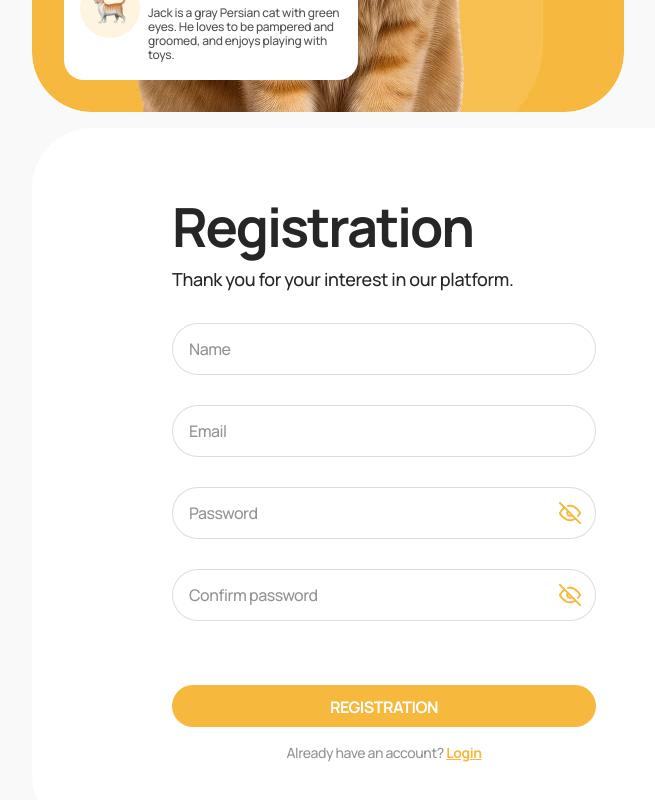
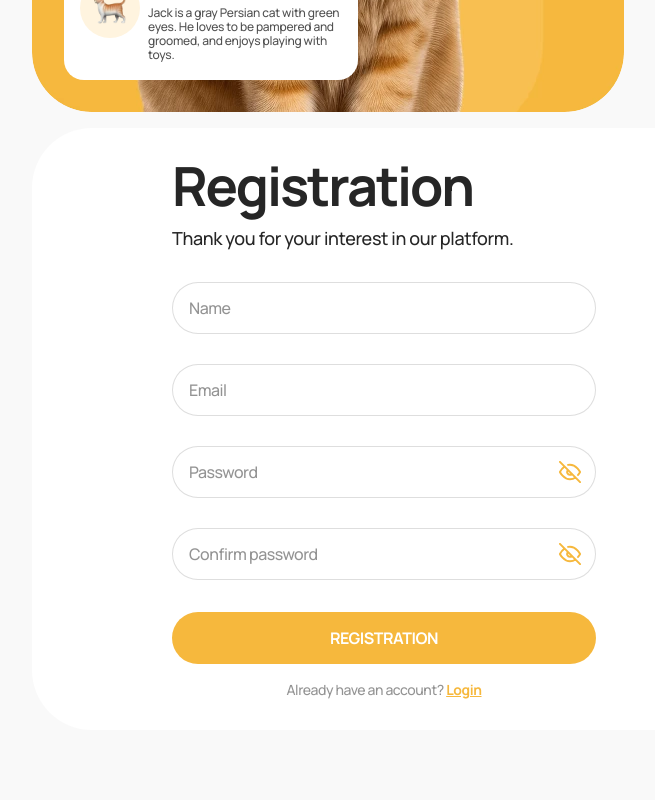
Before and after one commit to NiukaloTetiana/petLove, a React (Vite) app: page /register in a window 1280 px wide. Shown: the part 656-1456 px from the top of the page, without its empty margins (256-911 px from the left). After the commit the page ends 1418 px from the top, so only its background shows below. Built offline with nearby package versions, Linux system fonts and the light colour scheme.

Commit message:
Update AuthForm.tsx

```diff
--- a/src/components/AuthForm/AuthForm.tsx
+++ b/src/components/AuthForm/AuthForm.tsx
@@ -40,7 +40,7 @@ export const AuthForm = ({ registration, toggleModal }: IAuthFormProps) => {
   return (
     <form
       onSubmit={handleSubmit(onSubmit)}
-      className="py-[55px]px-5 w-full rounded-[30px] bg-white px-5 py-[55px] md:rounded-[60px] md:px-[140px] md:py-[71px] lg:px-[84px] lg:py-[69px]"
+      className={`w-full rounded-[30px] bg-white px-5 md:rounded-[60px] md:px-[140px] lg:w-[592px] lg:px-[84px] ${registration ? "py-5 md:py-[30px] lg:py-[77px]" : "py-[55px] md:py-[71px] lg:py-[118px]"}`}
     >
       <h2 className="mb-[12px] text-[28px] font-bold leading-[1] tracking-[-0.04em] text-[#262626] md:mb-[16px] md:text-[54px]">
         {registration ? "Registration" : "Log in"}
@@ -78,7 +78,6 @@ export const AuthForm = ({ registration, toggleModal }: IAuthFormProps) => {
         errors={errors}
         dirtyFields={dirtyFields}
         register={register}
-        className="mb-[40px] md:mb-[50px]"
       />
 
       {registration && (
@@ -89,13 +88,13 @@ export const AuthForm = ({ registration, toggleModal }: IAuthFormProps) => {
           errors={errors}
           dirtyFields={dirtyFields}
           register={register}
-          className="mb-[24px] md:mb-[34px]"
+          registration
         />
       )}
 
       <button
         type="submit"
-        className="link-reg mb-[12px] h-[42px] w-full rounded-[30px] bg-[#f6b83d] p-[12px] text-center text-[14px] font-bold uppercase leading-[1.29] tracking-[-0.03em] text-white transition duration-500 md:mb-[16px] md:p-[16px] md:text-[16px] md:leading-[0.8]"
+        className="link-reg mb-[12px] h-[42px] w-full rounded-[30px] bg-[#f6b83d] p-[12px] text-center text-[14px] font-bold uppercase leading-[1.29] tracking-[-0.03em] text-white transition duration-500 md:mb-[16px] md:h-[52px] md:p-[16px] md:text-[16px] md:leading-[1]"
       >
         {registration ? "Registration" : "Log in"}
       </button>
```
